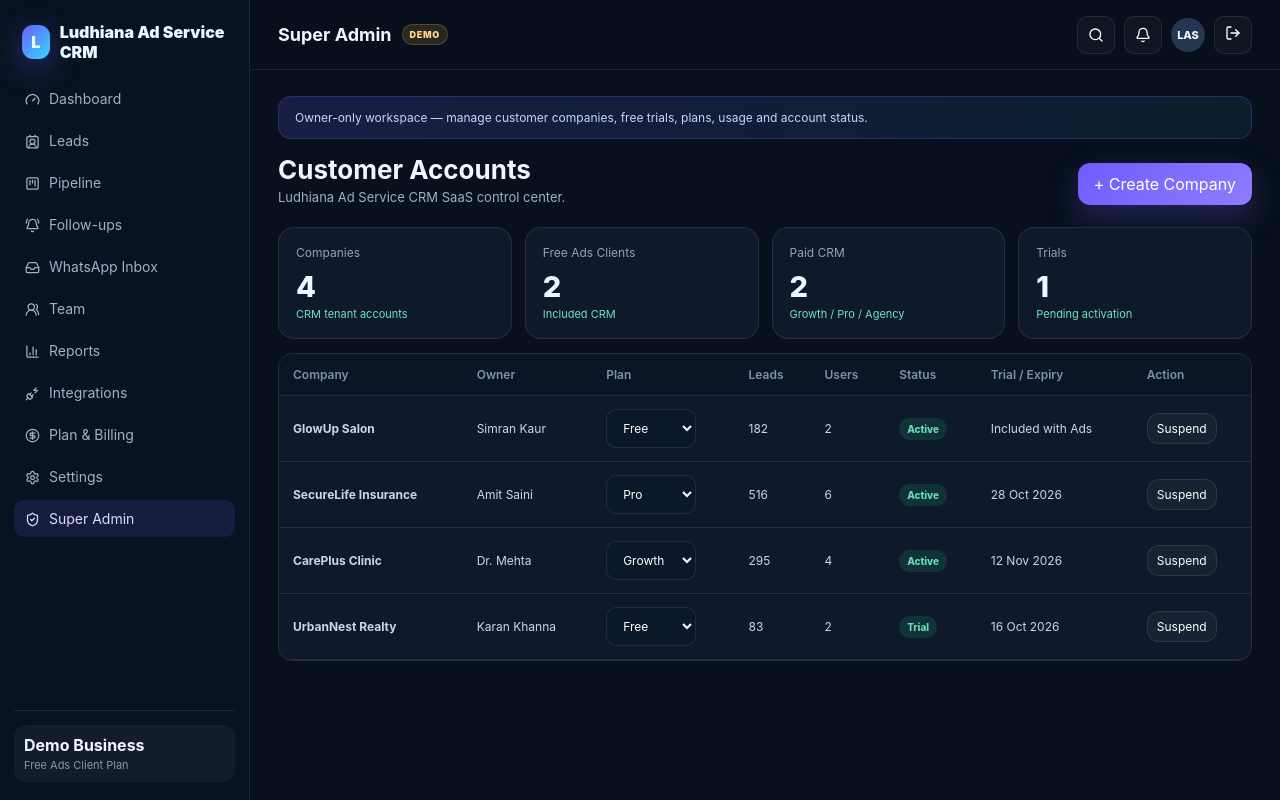
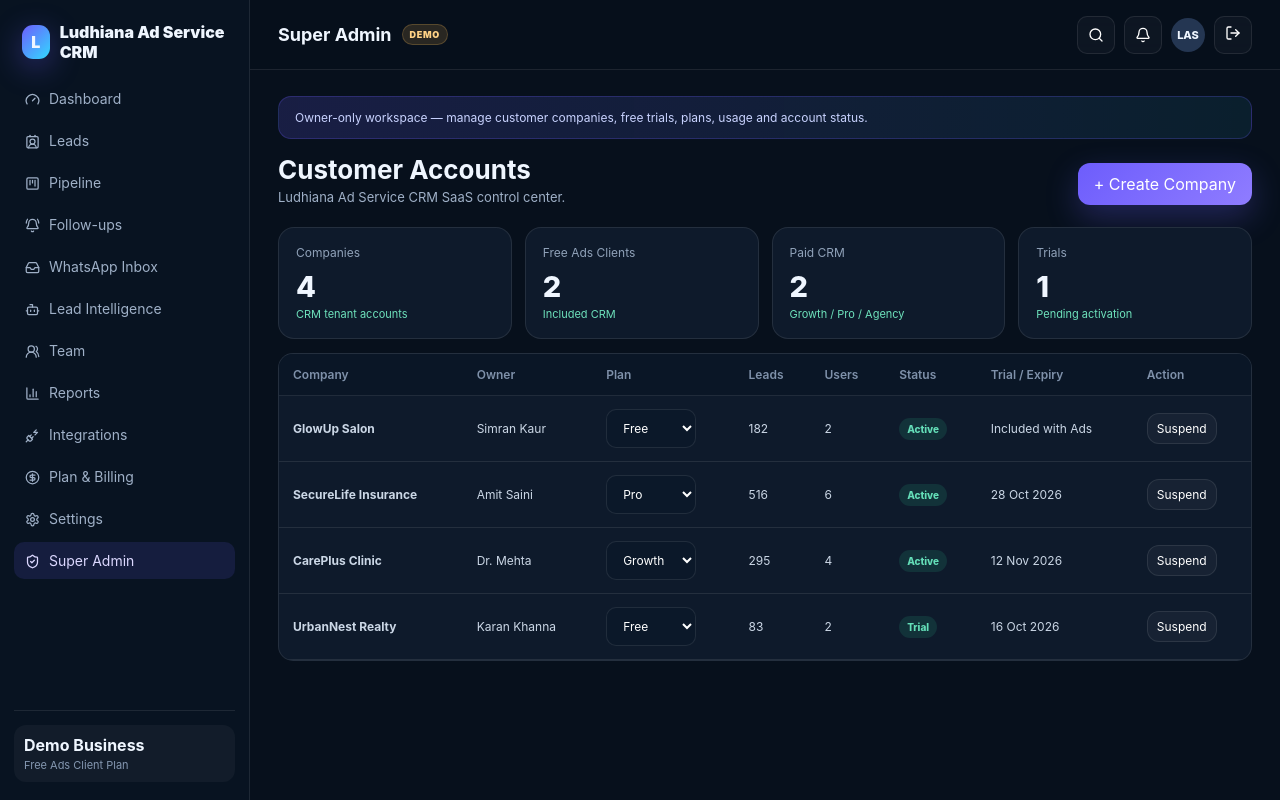
Before and after one commit to mistersingh1000-dev/ludhiana-ad-service-crm, a Next.js app: page /admin in a window 1280 px wide. Built offline with nearby package versions, Linux system fonts and the light colour scheme.

Commit message:
Connect Lead Intelligence fields and answers to CRM

```diff
--- a/components/Sidebar.tsx
+++ b/components/Sidebar.tsx
@@ -2,7 +2,7 @@
 
 import Link from "next/link";
 import { usePathname } from "next/navigation";
-import { BarChart3, BellRing, CircleDollarSign, ContactRound, Gauge, Inbox, KanbanSquare, PlugZap, Settings, ShieldCheck, UsersRound } from "lucide-react";
+import { BarChart3, BellRing, CircleDollarSign, ContactRound, Gauge, Inbox, KanbanSquare, Bot, PlugZap, Settings, ShieldCheck, UsersRound } from "lucide-react";
 import { BRAND } from "@/lib/brand";
 
 const items = [
@@ -11,6 +11,7 @@ const items = [
   ["/dashboard/pipeline", "Pipeline", KanbanSquare],
   ["/dashboard/follow-ups", "Follow-ups", BellRing],
   ["/dashboard/inbox", "WhatsApp Inbox", Inbox],
+  ["/dashboard/automation", "Lead Intelligence", Bot],
   ["/dashboard/team", "Team", UsersRound],
   ["/dashboard/reports", "Reports", BarChart3],
   ["/dashboard/integrations", "Integrations", PlugZap],
```
